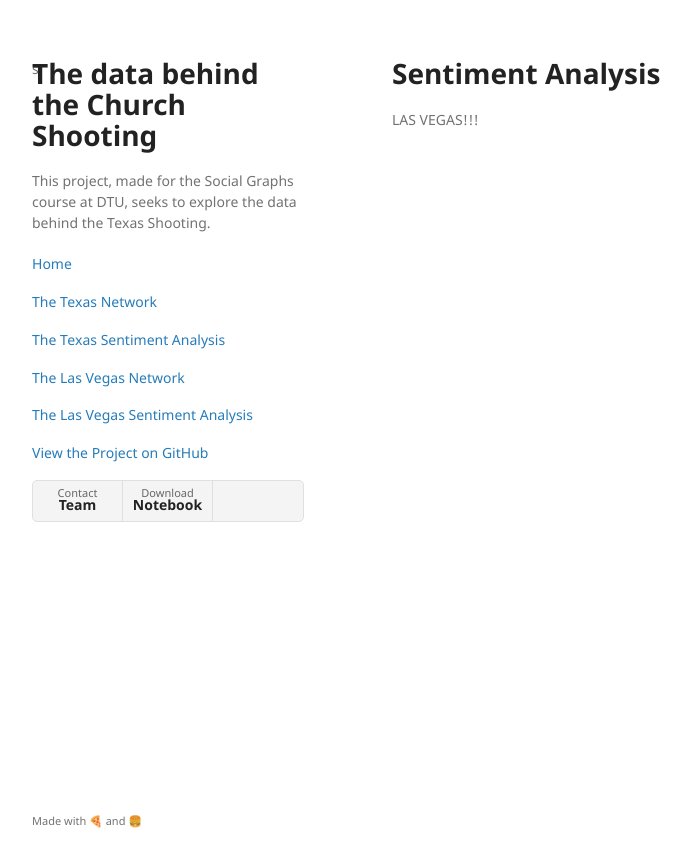
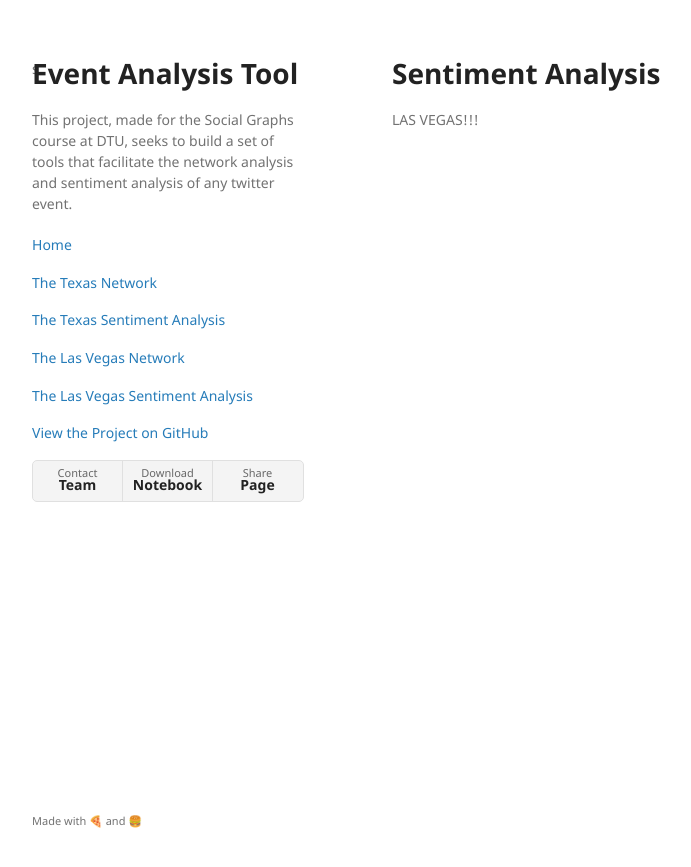
Before and after one commit to duarteocarmo/Project_Page_SG, a Jekyll site: the page built from LV-sentiment-page.md, in a window 1280 px wide. Shown: the top 867 px of the page, without its empty margins (178-869 px from the left). Built offline with Jekyll 4.4.1, drawn with Linux system fonts in a browser that asks for light colours; our own code applies the rules of GitHub Pages for plain Markdown files.

Commit message:
Added buttons.

```diff
--- a/_config.yml
+++ b/_config.yml
@@ -1,5 +1,5 @@
-title: The data behind the Church Shooting
-description: This project, made for the Social Graphs course at DTU, seeks to explore the data behind the Texas Shooting.
+title: Event Analysis Tool
+description: This project, made for the Social Graphs course at DTU, seeks to build a set of tools that facilitate the network analysis and sentiment analysis of any twitter event.
 show_downloads: true
 google_analytics:
 theme: jekyll-theme-minimal
--- a/_layouts/default.html
+++ b/_layouts/default.html
@@ -42,6 +42,7 @@
           <ul>
             <li><a href="mailto:duarteocarmo@gmail.com; ahmet.baglan1@gmail.com; wisse-barkhof@hotmail.com;?Subject=Event%20Analysis%20Tool">Contact <strong>Team</strong></a></li>
             <li><a href="https://www.google.pt/?gws_rd=ssl">Download <strong>Notebook</strong></a></li>
+            <li><a href="https://twitter.com/intent/tweet?url=https%3A%2F%2Fduarteocarmo.github.io%2FProject_Page_SG%2F&text=Network%20and%20Sentiment%20Tool%20">Share <strong>Page</strong></a></li>
           </ul>
         {% endif %}
       </header>
```
